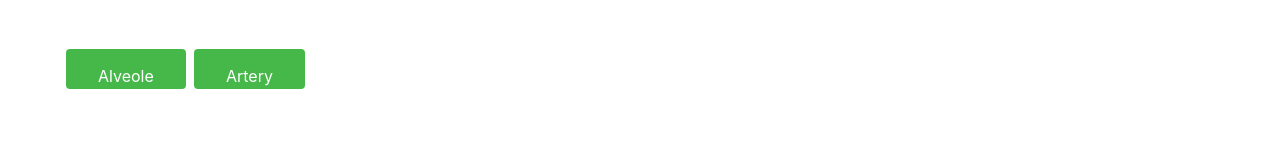
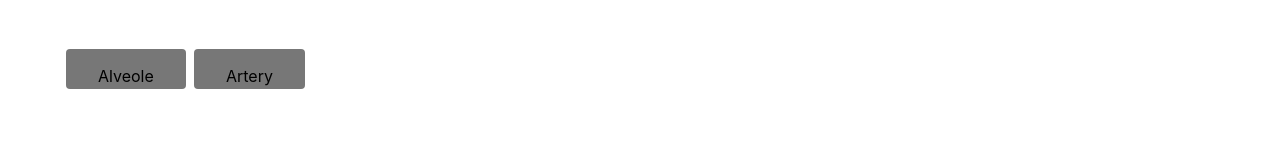
Before and after one commit to marcoaversa/diffinfinite, a plain HTML site: page index.html in a window 1280 px wide. Shown: the part 1623-1766 px from the top of the page. Drawn offline with nearby package versions, Linux system fonts and the light colour scheme; a script that the page names is missing; some icons are missing; a web font is replaced by a local one.

Commit message:
test carousel

```diff
--- a/index.html
+++ b/index.html
@@ -176,7 +176,6 @@
 <div class="hero-body">
   <div class="container flex-container">
     <div class="container">
-      <div id="buttonContainer">
       <button class="button" onclick="showCarousel('Alveole')">Alveole</button>
       <button class="button" onclick="showCarousel('Artery')">Artery</button>
       <!-- <button onclick="showCarousel('Artifacts')">Artifacts</button>
@@ -185,7 +184,6 @@
       <button onclick="showCarousel('Connective')">Connective Tissue</button>
       <button onclick="showCarousel('Necrosis')">Necrosis</button>
       <button onclick="showCarousel('Stroma')">Tumor Stroma</button> -->
-      </div>
     </div>
   </div>
 </div>
--- a/static/css/index.css
+++ b/static/css/index.css
@@ -152,9 +152,9 @@ body {
 }
 
 .button {
-  background-color: #46b84a; /* Green */
+  background-color: #777777;
   border: none;
-  color: white;
+  color: rgb(0, 0, 0);
   padding: 15px 32px;
   text-align: center;
   text-decoration: none;
```
Lines whose indentation alone changed are shown as unchanged.
